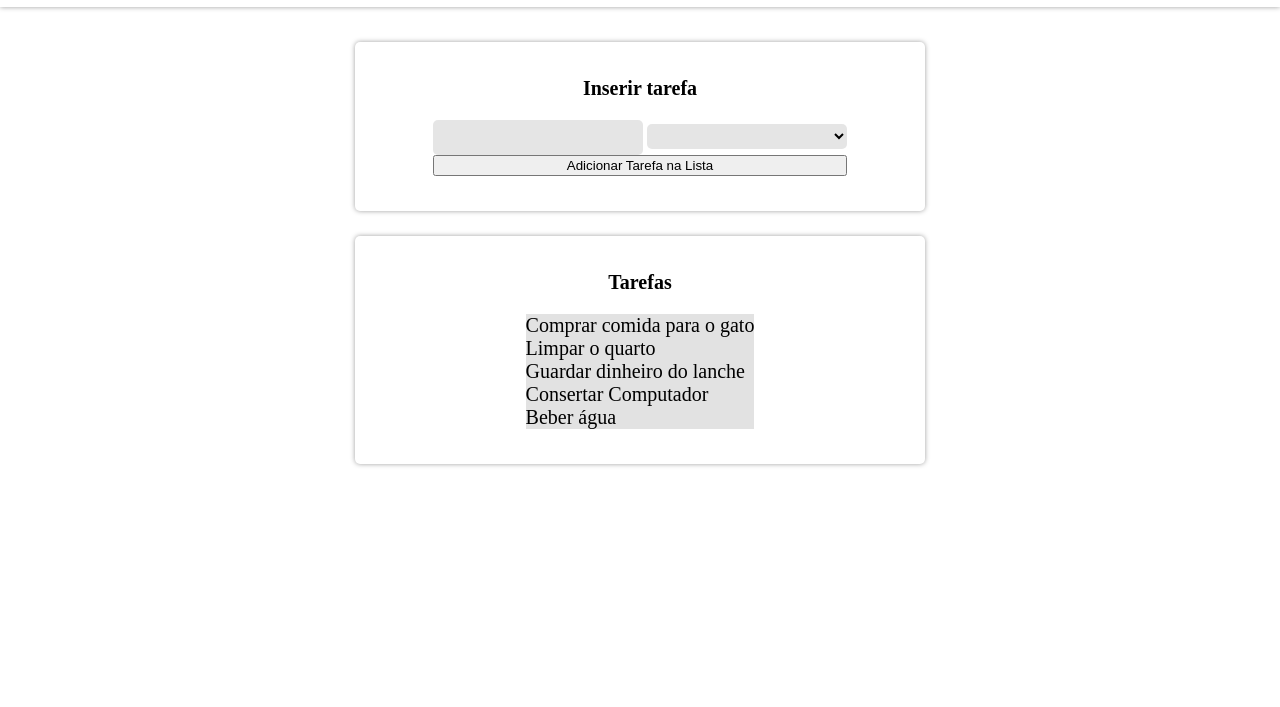
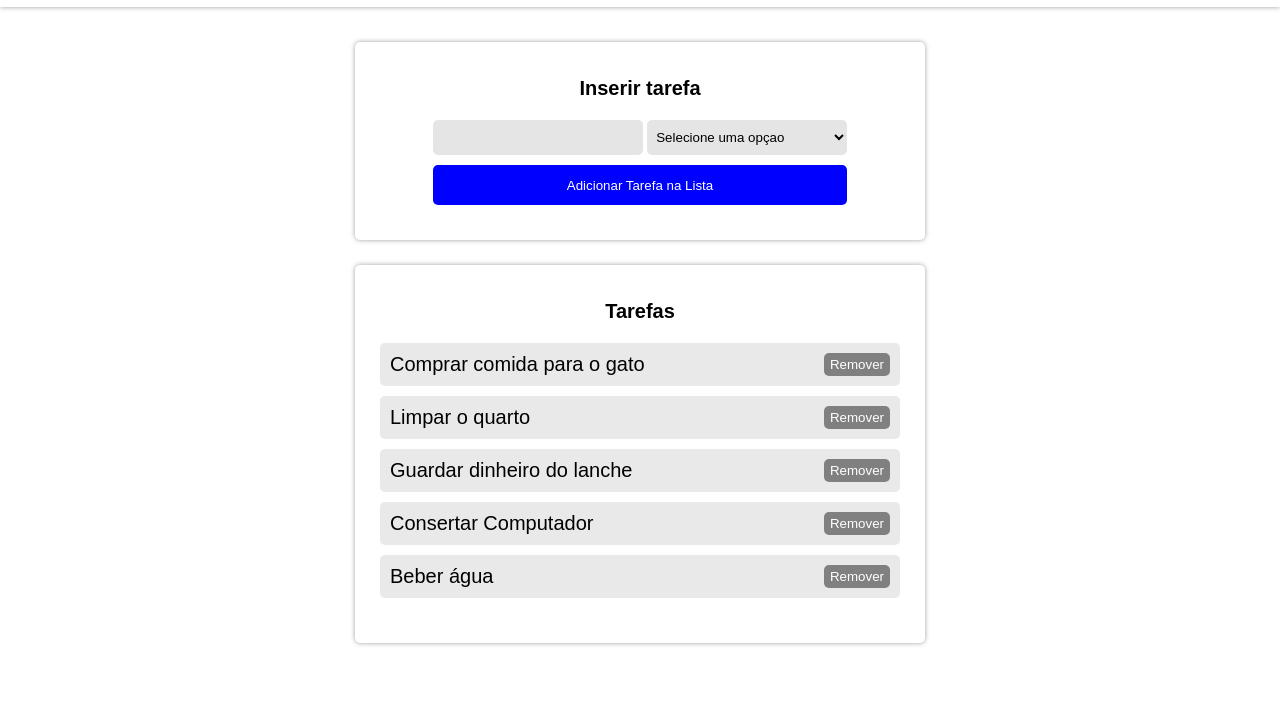
Before and after one commit to Kenzie-Academy-Brasil-Developers/atividadesKenzie-hboppe, a plain HTML site: page s7-06/index.html in a window 1280 px wide. Shown: the part 93-800 px from the top of the page. Drawn offline with Linux system fonts and the light colour scheme; a web font is replaced by a local one.

Commit message:
Finalizei exercicio

```diff
--- a/s7-06/index.html
+++ b/s7-06/index.html
@@ -5,7 +5,7 @@
     <meta http-equiv="X-UA-Compatible" content="IE=edge">
     <meta name="viewport" content="width=device-width, initial-scale=1.0">
     <link rel="stylesheet" href="style.css">
-    <script src="script.js" defer></script>
+    <script src="script1.js" defer></script>
     <title>Document</title>
 </head>
 <body>
@@ -18,15 +18,15 @@
             <h2>Inserir tarefa</h2>
             <form action="#">
                 <div>
-                    <input type="text" name="" id="">
-                    <select name="" id="">
-                        <option value=""></option>
-                        <option value=""></option>
-                        <option value=""></option>
-                        <option value=""></option>
+                    <input type="text" name="" id="tarefa" required>
+                    <select name="" id="select" required>
+                        <option disabled selected value="">Selecione uma opçao</option>
+                        <option value="urgente">Urgente</option>
+                        <option value="prioritário">Prioritário</option>
+                        <option value="normal">Normal</option>
                     </select>
                 </div>
-                <button>Adicionar Tarefa na Lista</button>
+                <button id="add">Adicionar Tarefa na Lista</button>
 
             </form>
         </section>
--- a/s7-06/script.js
+++ b/s7-06/script.js
@@ -23,6 +23,12 @@ let tasks = [
 
 let ul = document.createElement('ul');
 let section = document.getElementById('tarefas');
+let button = document.getElementById('add');
+button.addEventListener('click', addTarefa)
+let input = document.getElementById('tarefa')
+let select = document.getElementById('select')
+
+
 
 
 let urgent = tasks.filter(tk => tk.tipo == 'urgente');
@@ -31,13 +37,21 @@ let nor = tasks.filter((tk) => tk.tipo == 'normal');
 let array = [...urgent, ...prio, ...nor]
 console.log(array)
 
-
 section.appendChild(ul);
 
+function addLista(){
+  for(let i = 0; i < array.length; i++){
+    let li = document.createElement('li');
+    ul.appendChild(li)
+    li.innerHTML = `${array[i].titulo}`
+    li.classList.add(array[i].tipo)
+  }
+}
 
-for(let i = 0; i < array.length; i++){
-  let li = document.createElement('li');
-  ul.appendChild(li)
-  li.innerHTML = `${array[i].titulo}`
-  li.classList.add(array[i].tipo)
+addLista()
+
+function addTarefa(){
+  let obj = {titulo: `${input.value}`, tipo: `${select.value}`}
+  array.push(obj)
+  addLista()
 }
--- /dev/null
+++ b/s7-06/script1.js
@@ -0,0 +1,77 @@
+let tasks = [
+    {
+      titulo: "Comprar comida para o gato",
+      tipo: "urgente"
+    },
+    {
+      titulo: "Limpar o quarto",
+      tipo: "urgente"
+    },
+    {
+      titulo: "Consertar Computador",
+      tipo: "prioritário"
+    },
+    {
+      titulo: "Guardar dinheiro do lanche",
+      tipo: "urgente"
+    },
+    {
+      titulo: "Beber água",
+      tipo: "prioritário"
+    }
+]
+
+let ul = document.createElement('ul');
+let section = document.getElementById('tarefas')
+section.appendChild(ul)
+
+let button = document.getElementById('add');
+let input = document.getElementById('tarefa');
+let select = document.getElementById('select');
+
+
+function rendLista(objLista){
+  ul.innerHTML = '';
+  let urgente = objLista.filter((elem) => elem.tipo === 'urgente');
+  let prior = objLista.filter((elem) => elem.tipo === 'prioritário');
+  let normal = objLista.filter((elem) => elem.tipo === 'normal');
+
+  let novoArray = [...urgente, ...prior, ...normal];
+  for(let i = 0; i < novoArray.length; i++){
+    let li = document.createElement('li');
+    li.classList.add(`list_${i}`)
+    let p = document.createElement('p');
+    let buttonRemove = document.createElement('button');
+    buttonRemove.classList.add('botaoRemover')
+    buttonRemove.innerHTML = 'Remover'
+
+    buttonRemove.addEventListener('click', function(event){
+      console.log(event)
+      let classLi = event.target.closest('li').getAttribute('class');
+      let id = Number(classLi.substring(5))
+      tasks.splice(id, 1)
+      console.log(tasks);
+      rendLista(tasks)
+    })
+    ul.appendChild(li);
+    li.append(p, buttonRemove);
+
+    p.innerHTML = novoArray[i].titulo
+  }
+
+
+}
+
+rendLista(tasks)
+
+button.addEventListener('click', addTarefa)
+
+
+function addTarefa(){
+  let obj = {};
+
+  obj.titulo = input.value;
+  obj.tipo = select.value;
+  tasks.push(obj);
+  rendLista(tasks)
+}
--- a/s7-06/style.css
+++ b/s7-06/style.css
@@ -21,18 +21,23 @@ time, mark, audio, video {
 	vertical-align: baseline;
 }
 
+body{
+    font-family: Arial, Helvetica, sans-serif;
+
+}
+
 header {
     display: flex;
     height: 100px;
     box-shadow: 0px 0px 5px rgb(0 0 0 / 39%);
     align-items: center;
     flex-direction: row;
+    justify-content: center;
 }
 
 header > h1 {
     font-family: 'Poor Story', cursive;
     font-size: 45px;
-    margin-left: 50px;
     color: blue;
 }
 
@@ -72,17 +77,36 @@ input{
 select {
     background-color: rgba(128, 128, 128, 0.209);
     border: 0px;
-    height: 25px;
+    height: 35px;
     padding: 5px;
     width: 200px;
     border-radius: 5px;
 }
 
+button#add {
+    margin-top: 10px;
+    height: 40px;
+    background-color: blue;
+    border: 0px;
+    border-radius: 5px;
+    color: white;
+}
+
+button#add:hover{
+    cursor: pointer;
+}
+
 li{
-    /* list-style: none; */
     list-style: none;
-    background-color: rgba(128, 128, 128, 0.227);
+    background-color: rgba(128, 128, 128, 0.173);
     font-size: 20px;
+    margin-bottom: 10px;
+    padding: 10px;
+    border-radius: 5px;
+    width: 500px;
+    display: flex;
+    flex-direction: row;
+    justify-content: space-between;
 }
 
 h2 {
@@ -90,3 +114,16 @@ h2 {
     font-size: 20px;
     padding-bottom: 20px;
 }
+
+button.botaoRemover{
+    border: 0px;
+    background-color: gray;
+    color: white;
+    border-radius: 5px;
+}
+
+button.botaoRemover:hover {
+    cursor: pointer;
+    background-color: rgba(128, 128, 128, 0.793);
+
+}
```
